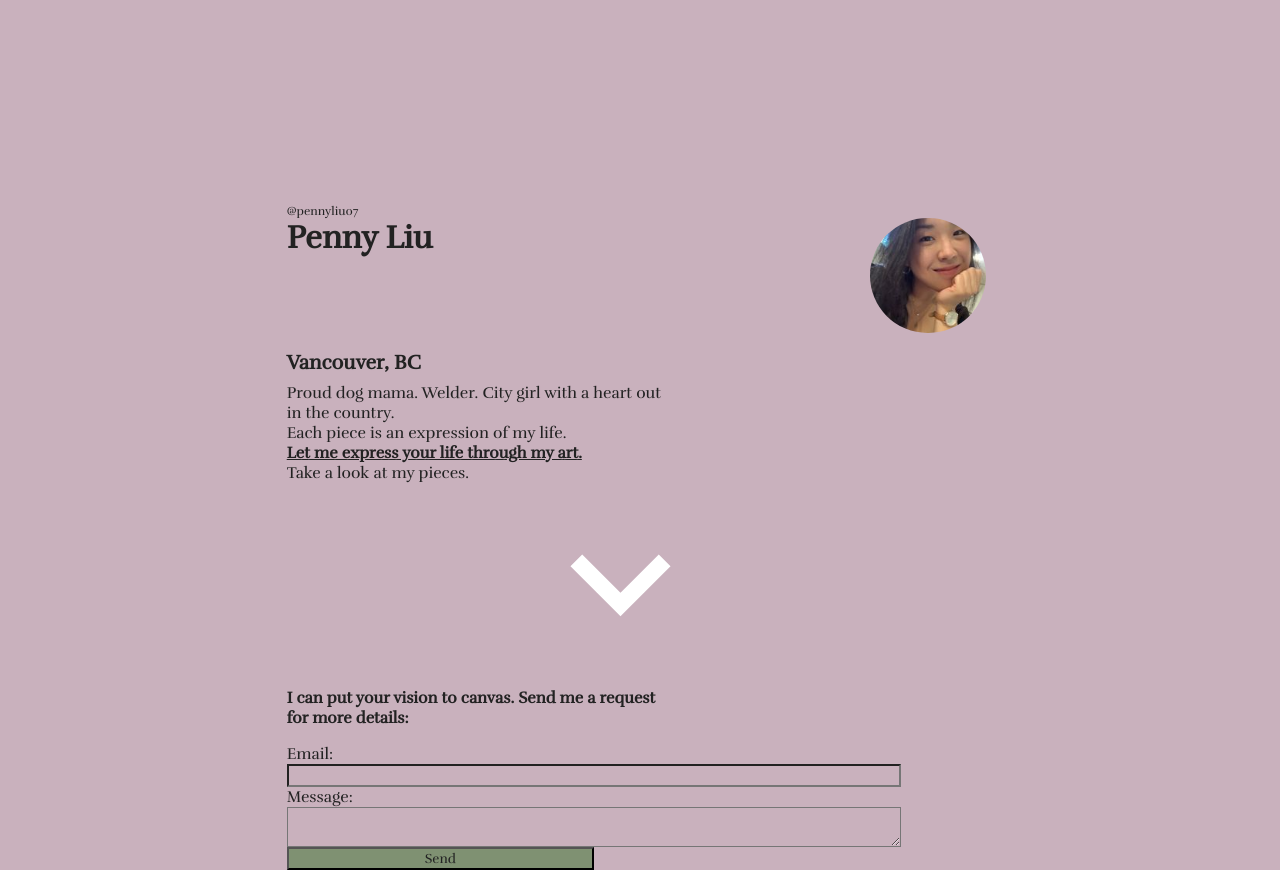
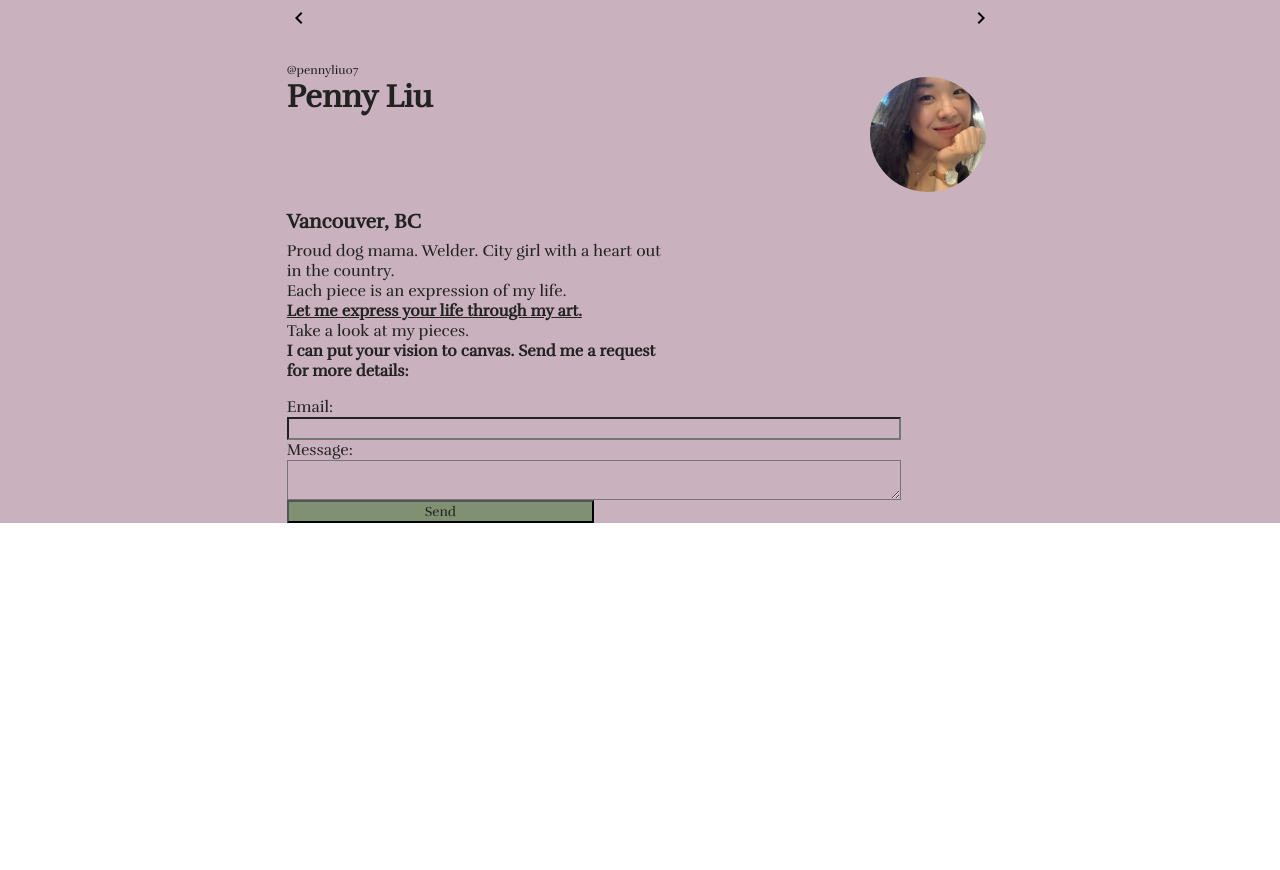
Before and after one commit to kitoshi/penny-site, a React (Create React App) app: page / in a window 1280 px wide. After the commit the page ends 800 px from the top, so only its background shows below. Built offline with nearby package versions, Linux system fonts and the light colour scheme.

Commit message:
clean unused assets, add hook for carousel

```diff
--- a/src/App.js
+++ b/src/App.js
@@ -2,9 +2,7 @@ import "./App.css";
 import Carousel from "./components/Carousel.jsx";
 import About from "./components/About";
 import Fullscreen from "./components/Fullscreen";
-import Welcome from "./components/Welcome";
 import Contact from "./components/Contact";
-import Spacer from "./components/Spacer";
 import Navbar from "./components/Navbar";
 
 function App() {
--- a/src/components/About.jsx
+++ b/src/components/About.jsx
@@ -1,5 +1,5 @@
 import penny from "../images/penny.jpg";
-import downarrow from "../images/expand_more_white_48dp.svg";
+//import downarrow from "../images/expand_more_white_48dp.svg";
 function About(props) {
   function goFooter() {
     const footer = document.getElementById("footer");
@@ -9,14 +9,24 @@ function About(props) {
       inline: "nearest",
     });
   }
-  function goCarousel() {
+  /* function goCarousel() {
     const carousel = document.querySelector("div.carousel");
     carousel.scrollIntoView({
       behavior: "smooth",
       block: "start",
       inline: "nearest",
     });
-  }
+  }      <img
+        alt="downarrow"
+        src={downarrow}
+        style={{
+          width: "35%",
+          height: "25vh",
+          marginLeft: "30%",
+          marginRight: "30%",
+        }}
+        onClick={goCarousel}
+      ></img>*/
   return (
     <div className="aboutcontainer">
       <div className="headerbackground">
@@ -39,17 +49,6 @@ function About(props) {
         </strong>
       </p>
       <p className="about">Take a look at my pieces.</p>
-      <img
-        alt="downarrow"
-        src={downarrow}
-        style={{
-          width: "35%",
-          height: "25vh",
-          marginLeft: "30%",
-          marginRight: "30%",
-        }}
-        onClick={goCarousel}
-      ></img>
     </div>
   );
 }
--- a/src/components/Carousel.jsx
+++ b/src/components/Carousel.jsx
@@ -4,11 +4,13 @@ import frog from "../images/frog.jpeg";
 import owl from "../images/owl.jpeg";
 import rick from "../images/rick.jpeg";
 import fairy from "../images/fairy.jpeg";
-import { useState, useEffect, useRef } from "react";
+import rightarrow from "../images/chevron_right_black.svg";
+import leftarrow from "../images/chevron_left_black.svg";
+import { useState, useEffect } from "react";
 
 function Carousel(props) {
   const [activePic, setPic] = useState("");
-  const imageRef = useRef([]);
+  const [carouselFocus, setFocus] = useState(0);
   const listItem = document.querySelectorAll(".imagelistitem");
   const handlePic = (e) => {
     const active = e.target.alt;
@@ -21,34 +23,29 @@ function Carousel(props) {
       modal.style.display = "flex";
     }
   };
+  const handleFocusRight = (e) => {
+    if (carouselFocus === 5) {
+      setFocus((carouselFocus) => carouselFocus - 5);
+    } else {
+      setFocus((carouselFocus) => carouselFocus + 1);
+    }
+  };
+  const handleFocusLeft = (e) => {
+    if (carouselFocus === 0) {
+      setFocus((carouselFocus) => carouselFocus + 5);
+    } else {
+      setFocus((carouselFocus) => carouselFocus - 1);
+    }
+  };
 
-  const imagesColors = [
+  /*const imagesColors = [
     "#486c7b",
     "#352f33",
     "#595959",
     "#1c0702",
     "#9d6b0f",
     "#deae40",
-  ];
-
-  const useIntersection = (element, rootMargin) => {
-    const [isVisible, setState] = useState(false);
-
-    useEffect(() => {
-      const observer = new IntersectionObserver(
-        ([entry]) => {
-          setState(entry.isIntersecting);
-        },
-        { rootMargin }
-      );
-
-      element && observer.observe(element);
-
-      return () => observer.unobserve(element);
-    }, []);
-
-    return isVisible;
-  };
+  ];*/
 
   const images = [elk, frog, owl, rick, bee, fairy];
   const altText = ["elk", "frog", "owl", "rick", "bee", "fairy"];
@@ -60,23 +57,36 @@ function Carousel(props) {
     "Bee, November 10, 2021",
     "Fairy, November 10, 2021",
   ];
+  useEffect(() => {
+    if (listItem[carouselFocus] === undefined) {
+    } else {
+      listItem[carouselFocus].style.display = "flex";
+    }
+  }, [listItem, carouselFocus]);
+
   const imageItem = images.map((element) => (
     <li key={element} className="imagelistitem">
       <img
         index={images.indexOf(element)}
         src={element}
         alt={altText[images.indexOf(element)]}
-        style={{ display: 'none' }}
         onClick={handlePic}
         className={`paint`}
-        ref={(el) => (imageRef.current[element] = el)}
+        style={{ display: "none" }}
       />
     </li>
   ));
-
   return (
     <div className="carousel">
-      <ul>{imageItem}</ul>
+      <ul style={{ display: "flex", flexDirection: "row" }}>
+        <img src={leftarrow} alt="left arrow" onClick={handleFocusLeft}></img>
+        {imageItem}
+        <img
+          src={rightarrow}
+          alt="right arrow"
+          onClick={handleFocusRight}
+        ></img>
+      </ul>
       <div className="modal" onClick={handlePic}>
         <img
           src={images[altText.indexOf(activePic)]}
```
Also changed, not shown: src/images/chevron_left_black.svg (added), src/images/chevron_right_black.svg (added).
